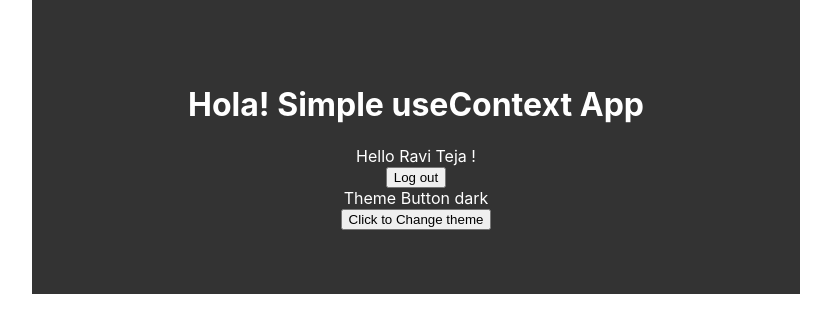
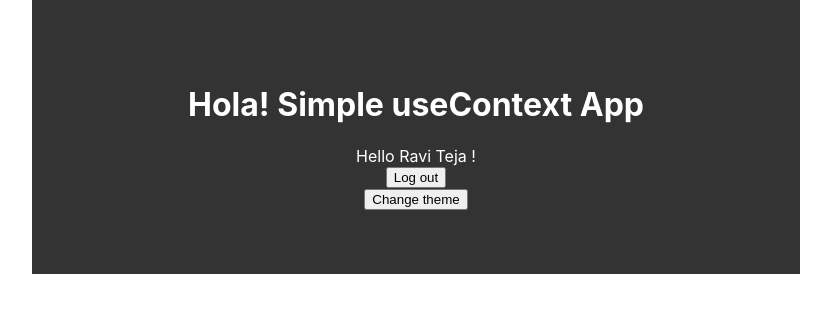
Before and after one commit to raviteja8k/simple-usecontext, a React (Create React App) app: page / in a window 1280 px wide. Shown: the top 332 px of the page, without its empty margins (224-1055 px from the left). Built offline with nearby package versions, Linux system fonts and the light colour scheme.

Commit message:
Fully functional App with all types of Context API

```diff
--- a/src/components/ComponentB.js
+++ b/src/components/ComponentB.js
@@ -38,8 +38,11 @@ class ComponentB extends React.Component{
         return (
             <div className={this.state.theme + ' block'}>
                 <ComponentC />
-                <ThemeButton />
-                <button onClick={() => this.state.changeTheme()}>Click to Change theme</button>
+
+                <ThemeContext.Provider value={this.state}>
+                    <ThemeButton />
+                </ThemeContext.Provider>
+                {/* <button onClick={() => this.state.changeTheme()}>Click to Change theme!</button> */}
             </div>
         );
     }
--- a/src/components/ThemeButton.js
+++ b/src/components/ThemeButton.js
@@ -3,9 +3,10 @@ import ThemeContext from './themeContext';
 
 const ThemeButton = () => {
     let context = useContext(ThemeContext);
-
+    // Calling context in funtion based components through useContext
         return(
-        <div>Theme Button {context}</div>
+        // <div>Theme Button {context}</div>
+        <button onClick={() => context.changeTheme()}>Change theme</button>
         );
 }
 
```
